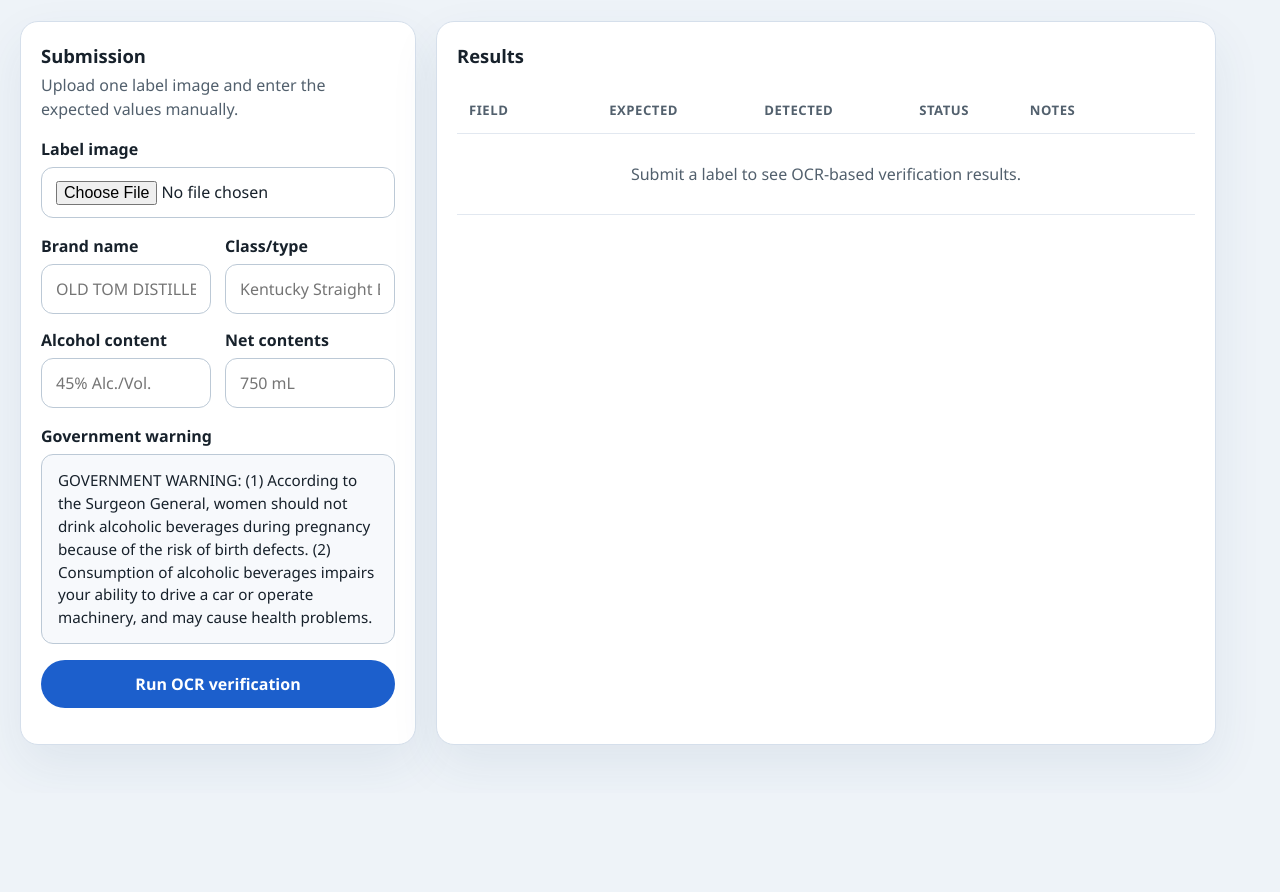
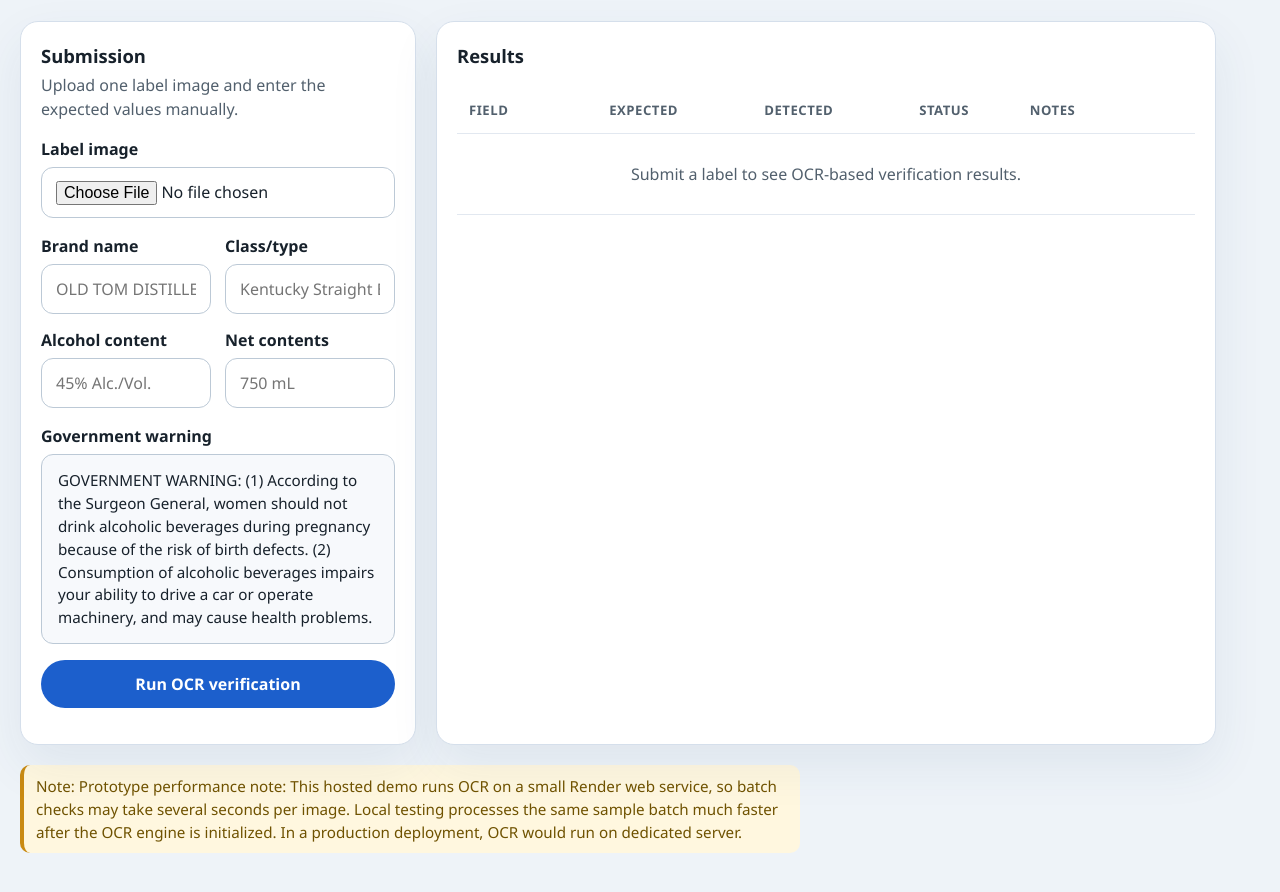
Before and after one commit to arturo2minute/ai-alcohol-app, a website built with Vite: page frontend/index.html in a window 1280 px wide. Shown: the part 186-1078 px from the top of the page. Before the commit the page ends 979 px from the top, so only its background shows below. Built offline with nearby package versions, Linux system fonts and the light colour scheme; no server answers.

Commit message:
Add prod vs local runtime notes

```diff
--- a/frontend/index.html
+++ b/frontend/index.html
@@ -153,6 +153,10 @@
           </div>
         </section>
       </main>
+
+      <p class="hero-note page-note" role="note">
+        Note: Prototype performance note: This hosted demo runs OCR on a small Render web service, so batch checks may take several seconds per image. Local testing processes the same sample batch much faster after the OCR engine is initialized. In a production deployment, OCR would run on dedicated server.
+      </p>
     </div>
   </body>
 </html>
--- a/frontend/src/styles.css
+++ b/frontend/src/styles.css
@@ -63,6 +63,20 @@ h2 {
 .subhead,
 .subtle {
   color: #52606d;
+}
+
+.hero-note {
+  max-width: 780px;
+  padding: 10px 12px;
+  border-left: 4px solid #c98a12;
+  border-radius: 10px;
+  background: #fff7df;
+  color: #6f5200;
+  font-size: 0.95rem;
+}
+
+.page-note {
+  margin: 20px 0 0;
 }
 
 .layout {
```
Also changed, not shown: docs/ASSUMPTIONS_AND_TRADEOFFS.md (+11 -0 lines), README.md, test-assets/labels/manifest.json.
